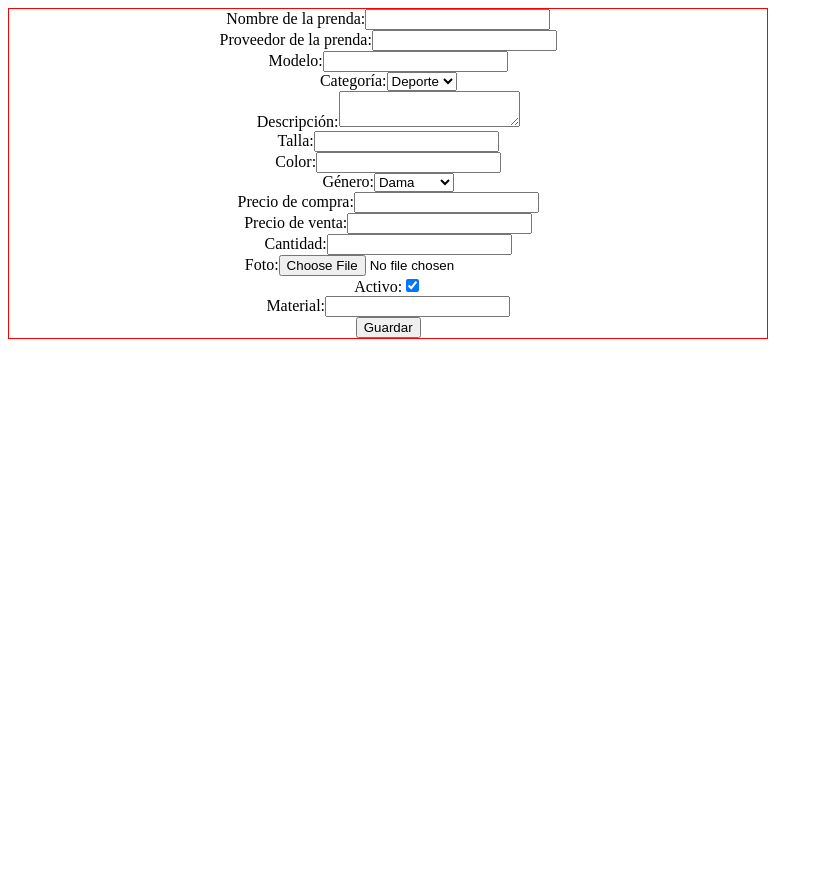
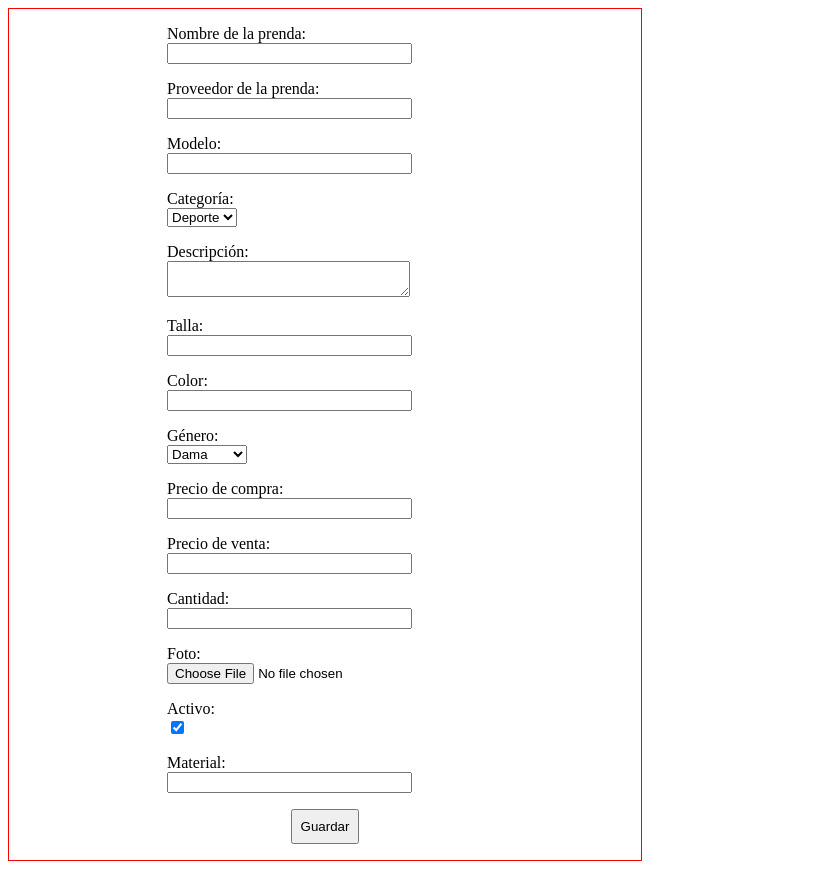
Before and after one commit to ManuelCode98/store, a React (Vite) app in the folder client/: page / in a window 1280 px wide. Shown: the whole page, without its empty margins (0-823 px from the left). Before the commit the page ends 800 px from the top, so only its background shows below. Built offline with nearby package versions, Linux system fonts and the light colour scheme.

Commit message:
Cambio en los estilos del formulario

```diff
--- a/client/src/App.css
+++ b/client/src/App.css
@@ -0,0 +1,4 @@
+html {
+    margin: 0px;
+    padding: 0px;
+}
--- a/client/src/App.tsx
+++ b/client/src/App.tsx
@@ -1,5 +1,5 @@
 import CreateProduct from './components/CreateProduct/CreateProduct';
-import './App.css'
+import './App.css';
 
 function App() {
 
--- a/client/src/components/CreateProduct/CreateProduct.css
+++ b/client/src/components/CreateProduct/CreateProduct.css
@@ -1,9 +1,30 @@
+
 .form {
     display: flex;
     flex-direction: column;
-    justify-content: center;
     align-items: center;
-    width: 60%;
+    width: 50%;
     border: 1px solid red;
+    padding-top: 1rem;
+}
 
+.container-label {
+    display: flex;
+    flex-direction: column;
+    /* border: 1px solid black; */
+    width: 50%;
+    margin-bottom: 1rem;
 }
+
+input, textarea {
+    width: 75%;
+}
+
+.input-checkbox {
+    width: auto;
+}
+
+.button-submit {
+    padding: 0.5rem;
+    margin-bottom: 1rem;
+}
--- a/client/src/components/CreateProduct/CreateProduct.tsx
+++ b/client/src/components/CreateProduct/CreateProduct.tsx
@@ -34,9 +34,9 @@ const CreateProduct = () => {
 
   return (
     <form className='form' onSubmit={ (e)=> createProductService( e, formData ) } encType="multipart/form-data">
-      <div>
+      <div className='container-label'>
         <label>
-          Nombre de la prenda:
+          Nombre de la prenda:  <br/>
           <input
             type="text"
             name="product_name"
@@ -47,9 +47,9 @@ const CreateProduct = () => {
         </label>
       </div>
 
-      <div>
+      <div className='container-label'>
         <label>
-          Proveedor de la prenda:
+          Proveedor de la prenda: <br/>
           <input
             type="text"
             name="supplier_name"
@@ -60,9 +60,9 @@ const CreateProduct = () => {
         </label>
       </div>
 
-      <div>
+      <div className='container-label'>
         <label>
-          Modelo:
+          Modelo: <br/>
           <input
             type="text"
             name="model"
@@ -73,9 +73,9 @@ const CreateProduct = () => {
         </label>
       </div>
 
-      <div>
+      <div className='container-label'>
         <label>
-          Categoría:
+          Categoría: <br/>
           <select name="category" value={formData.category} onChange={handleChange}>
             <option value="deporte">Deporte</option>
             {/* Puedes agregar más opciones aquí si lo deseas */}
@@ -83,9 +83,9 @@ const CreateProduct = () => {
         </label>
       </div>
 
-      <div>
+      <div className='container-label'>
         <label>
-          Descripción:
+          Descripción: <br/>
           <textarea
             name="description"
             value={formData.description}
@@ -94,9 +94,9 @@ const CreateProduct = () => {
         </label>
       </div>
 
-      <div>
+      <div className='container-label'>
         <label>
-          Talla:
+          Talla: <br/>
           <input
             type="text"
             name="size"
@@ -107,9 +107,9 @@ const CreateProduct = () => {
         </label>
       </div>
 
-      <div>
+      <div className='container-label'>
         <label>
-          Color:
+          Color: <br/>
           <input
             type="text"
             name="color"
@@ -120,9 +120,9 @@ const CreateProduct = () => {
         </label>
       </div>
 
-      <div>
+      <div className='container-label'>
         <label>
-          Género:
+          Género: <br/>
           <select name="gender" value={formData.gender} onChange={handleChange}>
             <option value="dama">Dama</option>
             <option value="caballero">Caballero</option>
@@ -130,9 +130,9 @@ const CreateProduct = () => {
         </label>
       </div>
 
-      <div>
+      <div className='container-label'>
         <label>
-          Precio de compra:
+          Precio de compra: <br/>
           <input
             type="number"
             name="purchase_price"
@@ -145,9 +145,9 @@ const CreateProduct = () => {
         </label>
       </div>
 
-      <div>
+      <div className='container-label'>
         <label>
-          Precio de venta:
+          Precio de venta: <br/>
           <input
             type="number"
             name="sale_price"
@@ -160,9 +160,9 @@ const CreateProduct = () => {
         </label>
       </div>
 
-      <div>
+      <div className='container-label'>
         <label>
-          Cantidad:
+          Cantidad: <br/>
           <input
             type="number"
             name="amount"
@@ -174,9 +174,9 @@ const CreateProduct = () => {
         </label>
       </div>
 
-      <div>
+      <div className='container-label'>
         <label>
-          Foto:
+          Foto: <br/>
           <input
             type="file"
             name="photo"
@@ -186,10 +186,10 @@ const CreateProduct = () => {
         </label>
       </div>
 
-      <div>
+      <div className='container-label'>
         <label>
-          Activo:
-          <input
+          Activo: <br/>
+          <input className='input-checkbox'
             type="checkbox"
             name="asset"
             checked={formData.asset}
@@ -198,9 +198,9 @@ const CreateProduct = () => {
         </label>
       </div>
 
-      <div>
+      <div className='container-label'>
         <label>
-          Material:
+          Material: <br/>
           <input
             type="text"
             name="material"
@@ -211,7 +211,7 @@ const CreateProduct = () => {
         </label>
       </div>
 
-      <button type="submit">Guardar</button>
+      <button className='button-submit' type="submit">Guardar</button>
     </form>
   );
 };
```
